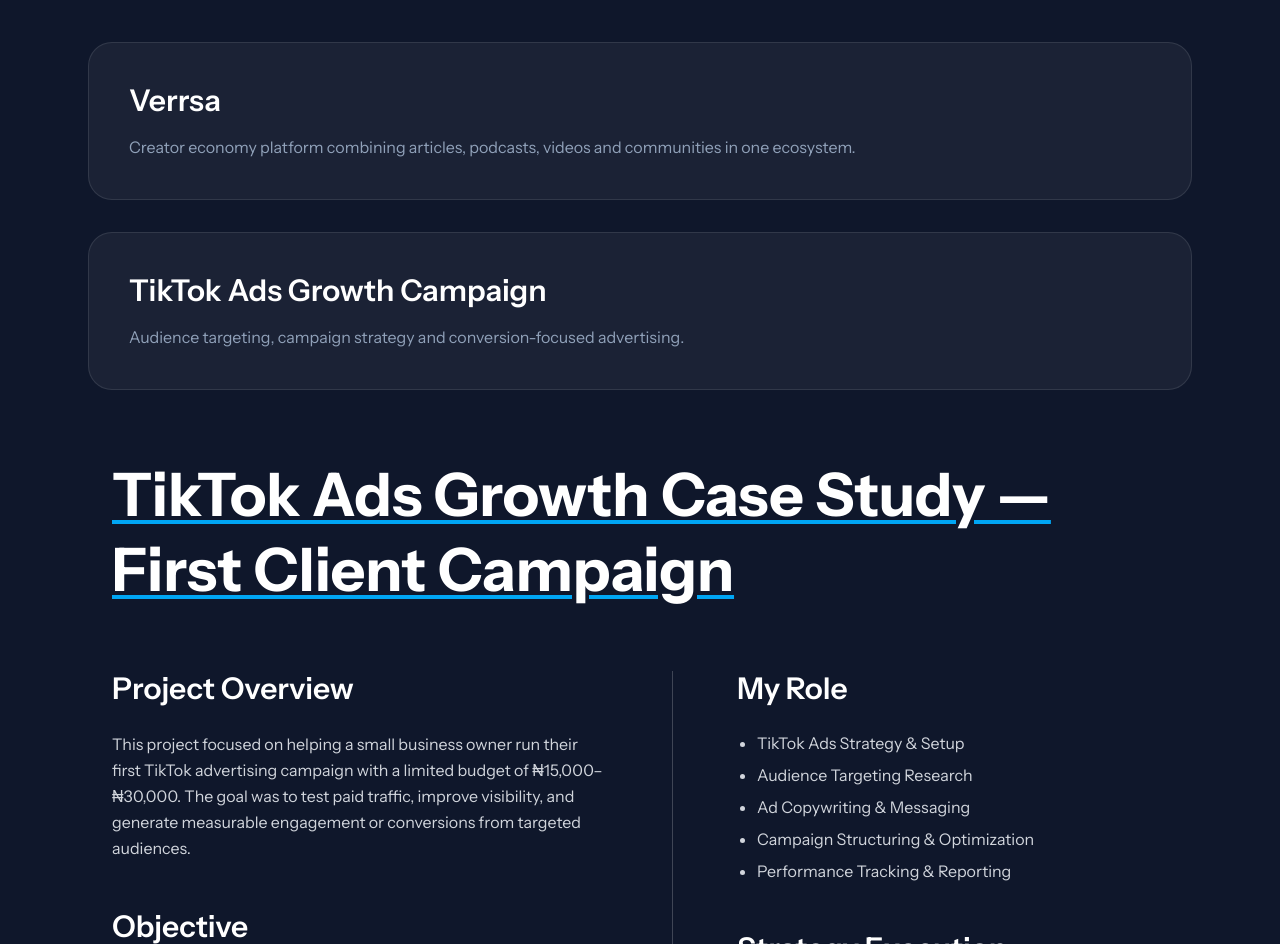
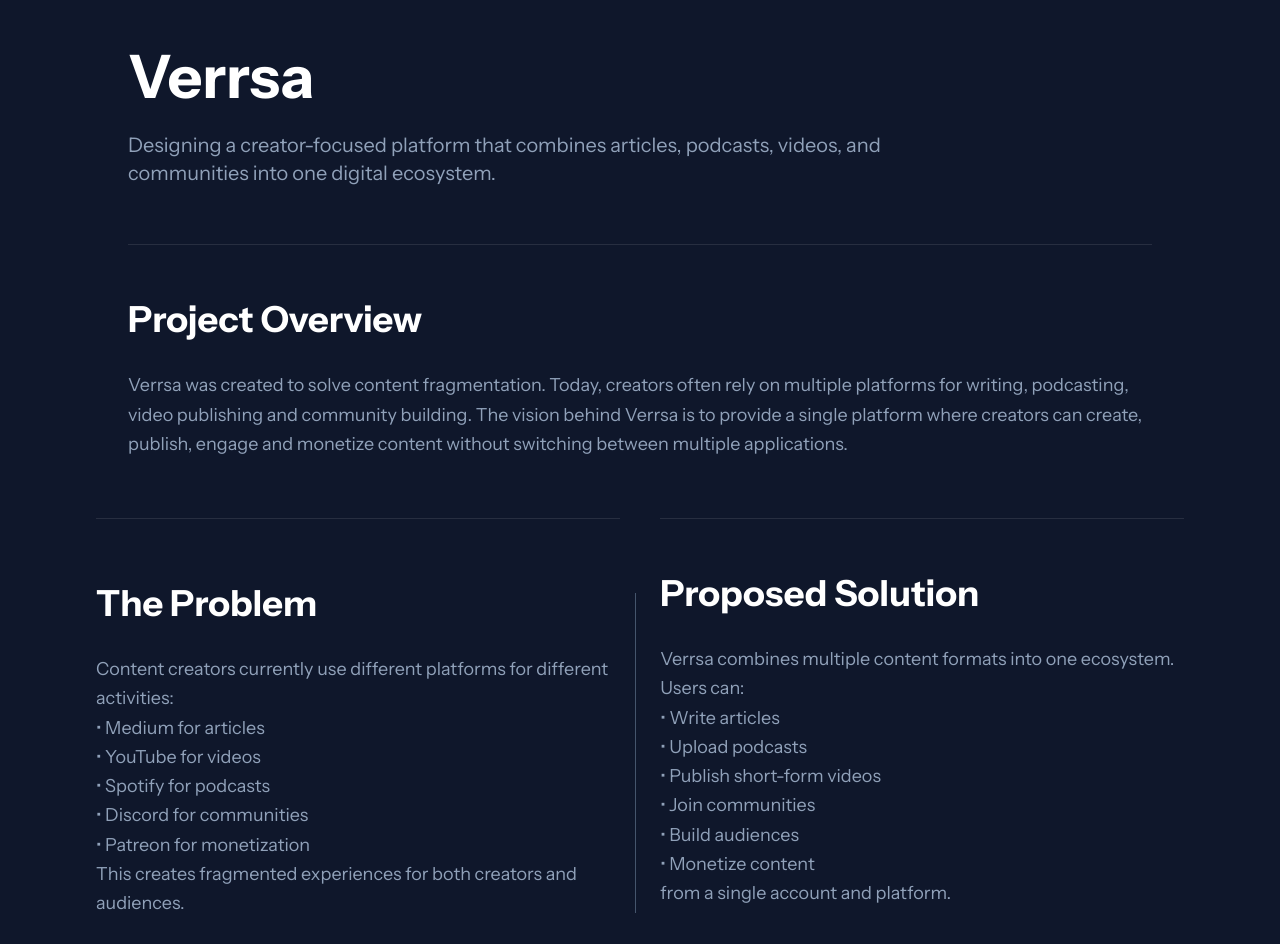
Before and after one commit to timgamerx/gxarchitext, a Next.js app: page /book-a-consult in a window 1280 px wide. Shown: the part 2408-3352 px from the top of the page. Built offline with nearby package versions, Linux system fonts and the light colour scheme.

Commit message:
update latest changes

```diff
--- a/app/book-a-consult/page.tsx
+++ b/app/book-a-consult/page.tsx
@@ -129,6 +129,7 @@
       <section
         id="about"
         className="mx-auto max-w-6xl px-6 py-32"
+        style={{marginBottom: -80, marginTop: -80 }}
       >
         <div className="grid gap-12 md:grid-cols-2">
 
@@ -147,7 +148,7 @@
       <section
         id="services"
         className="mx-auto max-w-6xl px-6 py-32"
-      >
+       style={{marginBottom: -80 }}>
         <h2 className="mb-12 text-5xl font-bold">
           Services
         </h2>
@@ -198,6 +199,337 @@
               communities in one ecosystem.
             </p>
           </div>
+
+{/* Hero */}
+      <section className="mx-auto max-w-5xl py-25">
+
+        {/* <span className="rounded-full border border-cyan-500/30 bg-cyan-500/10 px-4 py-2 text-sm text-cyan-400">
+          Product Strategy Case Study
+        </span>   */}
+
+       <h1 className="text-6xl font-bold"
+       style={{ marginTop: -45 }}>
+          Verrsa
+        </h1>
+
+        <p className="mt-6 max-w-3xl text-xl text-slate-400"
+        style={{ marginBottom: -75 }}>
+          Designing a creator-focused platform that
+          combines articles, podcasts, videos,
+          and communities into one digital ecosystem.
+        </p>
+
+      </section>
+
+  {/* Overview */}
+      <section className="mx-auto max-w-5xl py-16 border-t border-white/10">
+
+
+        <h2 className="text-4xl font-bold mb-8"
+        style={{ marginTop: -10 }}>
+          Project Overview
+        </h2>
+
+        <p className="text-lg leading-relaxed text-slate-400"
+        style={{ marginBottom: -45 }}>
+          Verrsa was created to solve content fragmentation.
+          Today, creators often rely on multiple platforms
+          for writing, podcasting, video publishing and
+          community building.
+
+          The vision behind Verrsa is to provide a single
+          platform where creators can create, publish,
+          engage and monetize content without switching
+          between multiple applications.
+        </p>
+
+      </section>
+
+<div className="flex flex-row p-2 "
+>
+      {/* Problem */}
+      <section className="mx-auto max-w-5xl py-16 border-t border-white/10"
+        style={{ width: "2000px"}}>
+
+        <h2 className="text-4xl font-bold mb-8"
+      >
+          The Problem
+        </h2>
+
+        <p className="text-lg leading-relaxed text-slate-400"
+        style={{ marginBottom: -45 }}>
+          Content creators currently use different platforms
+          for different activities:
+ <br />
+          • Medium for articles
+ <br />
+          • YouTube for videos
+ <br />
+ • Spotify for podcasts
+ <br />
+          • Discord for communities
+ <br />
+          • Patreon for monetization
+ <br />
+          This creates fragmented experiences for both
+          creators and audiences.
+        </p>
+
+      </section>
+
+      <div className="h-80 w-px bg-slate-600"
+      style={{ marginTop: 75, marginRight: 25, marginLeft: 15 }}/>
+
+        {/* Solution */}
+      <section className="mx-auto max-w-5xl py-16 border-t border-white/10"
+      style={{ width: "2000px"}}>
+
+        <h2 className="text-4xl font-bold mb-8"
+        style={{ marginTop: -10 }}>
+          Proposed Solution
+        </h2>
+
+        <p className="text-lg leading-relaxed text-slate-400"
+        style={{ marginBottom: -40 }}>
+          Verrsa combines multiple content formats into
+          one ecosystem.
+
+          Users can:
+ <br />
+          • Write articles
+ <br />
+          • Upload podcasts
+ <br />
+          • Publish short-form videos
+ <br />
+          • Join communities
+ <br />
+          • Build audiences
+ <br />
+          • Monetize content
+ <br />
+          from a single account and platform.
+        </p>
+
+      </section>
+</div>
+
+
+      {/* Target Audience */}
+      <section className="mx-auto max-w-5xl py-16 border-t border-white/10">
+
+        <h2 className="text-4xl font-bold mb-8">
+          Target Audience
+        </h2>
+
+        <div className="grid md:grid-cols-2 gap-6"
+        style={{ marginBottom: -25 }}>
+
+          <div className="rounded-3xl border border-white/10 bg-white/5 p-8">
+            <h3 className="font-semibold text-xl mb-4">
+              Creators
+            </h3>
+
+            <p className="text-slate-400">
+              Writers, podcasters, educators,
+              influencers and storytellers.
+            </p>
+          </div>
+
+          <div className="rounded-3xl border border-white/10 bg-white/5 p-8">
+            <h3 className="font-semibold text-xl mb-4">
+              Professionals
+            </h3>
+
+            <p className="text-slate-400">
+              Entrepreneurs, researchers,
+              business owners and thought leaders.
+            </p>
+          </div>
+
+        </div>
+
+      </section>
+
+      {/* Product Features */}
+      <section className="mx-auto max-w-5xl py-16 border-t border-white/10">
+
+        <h2 className="text-4xl font-bold mb-8"
+        style={{ marginTop: -10 }}>
+          Core Features
+        </h2>
+
+        <div className="grid md:grid-cols-2 gap-6"
+        style={{ marginBottom: -25 }}>
+
+          {[
+            "Article Publishing",
+            "Podcast Hosting",
+            "Short-Form Video",
+            "Community Groups",
+            "Creator Profiles",
+            "Content Discovery",
+            "Bookmarks",
+            "Monetization Tools",
+          ].map((feature) => (
+            <div
+              key={feature}
+              className="rounded-2xl border border-white/10 bg-white/5 p-6"
+            >
+              {feature}
+            </div>
+          ))}
+
+        </div>
+
+      </section>
+
+      {/* Research */}
+      <section className="mx-auto max-w-5xl py-16 border-t border-white/10">
+
+        <h2 className="text-4xl font-bold mb-8"
+        style={{ marginTop: -10 }}>
+          Research & Validation
+        </h2>
+
+        <p className="text-lg leading-relaxed text-slate-400"
+        style={{ marginBottom: -35 }}>
+          Market analysis revealed increasing demand
+          for creator economy tools and community-driven
+          platforms.
+
+          Existing platforms solve individual problems
+          but rarely provide a unified experience for
+          content creation, distribution and monetization.
+
+          This insight became the foundation of Verrsa's
+          product strategy.
+        </p>
+
+      </section>
+
+      {/* Business Model */}
+      <section className="mx-auto max-w-5xl py-16 border-t border-white/10">
+
+        <h2 className="text-4xl font-bold mb-8"
+        style={{ marginTop: -10 }}>
+          Monetization Strategy
+        </h2>
+
+        <div className="grid md:grid-cols-3 gap-6"
+        style={{ marginBottom: -30 }}>
+
+          <div className="rounded-3xl border border-white/10 bg-white/5 p-8">
+            <h3 className="font-semibold">
+              Premium Subscription
+            </h3>
+          </div>
+
+          <div className="rounded-3xl border border-white/10 bg-white/5 p-8">
+            <h3 className="font-semibold">
+              Creator Monetization Fees
+            </h3>
+          </div>
+
+          <div className="rounded-3xl border border-white/10 bg-white/5 p-8">
+            <h3 className="font-semibold">
+              Sponsored Content & Ads
+            </h3>
+          </div>
+
+        </div>
+
+      </section>
+
+<div className="flex flex-row">
+      {/* My Role */}
+      <section className="mx-auto max-w-5xl py-16 border-t border-white/10"
+       style={{ width: "2000px"}}>
+
+        <h2 className="text-4xl font-bold mb-8"
+        style={{ marginTop: -10 }}>
+          My Role
+        </h2>
+
+        <p className="text-lg leading-relaxed text-slate-400"
+        style={{ marginBottom: -40 }}>
+          Founder, Product Strategist, Researcher,
+          Brand Designer and Growth Planner.
+<br />
+          Responsibilities included:
+<br />
+          • Product ideation
+<br />
+          • Market research
+<br />
+          • User flow planning
+<br />
+          • Feature prioritization
+<br />
+          • Branding
+<br />
+          • Growth strategy
+<br />
+          • Monetization planning
+        </p>
+      </section>
+
+      <div className="h-120 w-px bg-slate-600"
+      style={{ marginTop: 75, marginRight: 40, marginLeft: 25 }}/>
+
+      {/* Roadmap */}
+      <section className="mx-auto max-w-5xl py-16 border-t border-white/10"
+      style={{ width: "2000px"}}>
+
+        <h2 className="text-4xl font-bold mb-8"
+        style={{ marginTop: -10 }}>
+          Product Roadmap
+        </h2>
+
+        <div className="space-y-6"
+        style={{ marginBottom: -25 }}>
+
+          <div className="rounded-3xl border border-white/10 bg-white/5 p-8">
+            Phase 1 — MVP Development
+          </div>
+
+          <div className="rounded-3xl border border-white/10 bg-white/5 p-8">
+            Phase 2 — Creator Onboarding
+          </div>
+
+          <div className="rounded-3xl border border-white/10 bg-white/5 p-8">
+            Phase 3 — Monetization Features
+          </div>
+
+          <div className="rounded-3xl border border-white/10 bg-white/5 p-8">
+            Phase 4 — Global Expansion
+          </div>
+
+        </div>
+
+      </section>
+</div>
+
+
+      {/* Conclusion */}
+      <section className="mx-auto max-w-5xl py-24 border-t border-white/10">
+
+        <h2 className="text-4xl font-bold mb-8"
+        style={{ marginTop: -40 }}>
+          Conclusion
+        </h2>
+
+        <p className="text-lg leading-relaxed text-slate-400">
+          Verrsa represents my vision for a creator-first
+          platform that unifies content creation,
+          community engagement and monetization.
+
+          The project demonstrates my abilities in
+          product strategy, market research,
+          branding, growth planning and startup execution.
+        </p>
+
+      </section>
 
           <div className="rounded-3xl border border-white/10 bg-white/5 p-10">
             <h3 className="text-3xl font-semibold">
@@ -419,8 +751,6 @@
           software opportunities.
         </p>
 
-
-
          <a
             href={
               "mailto:growthxarchitect@gmail.com?subject=" +
```
